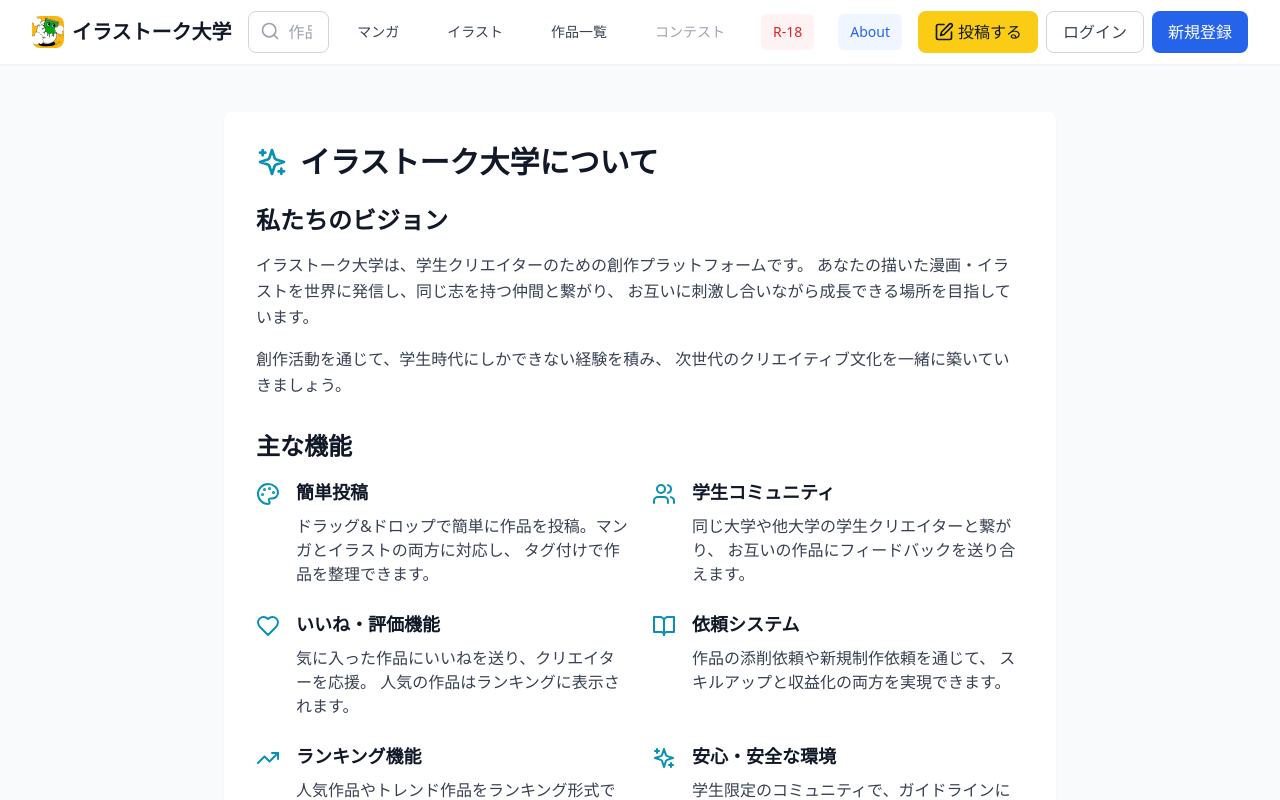
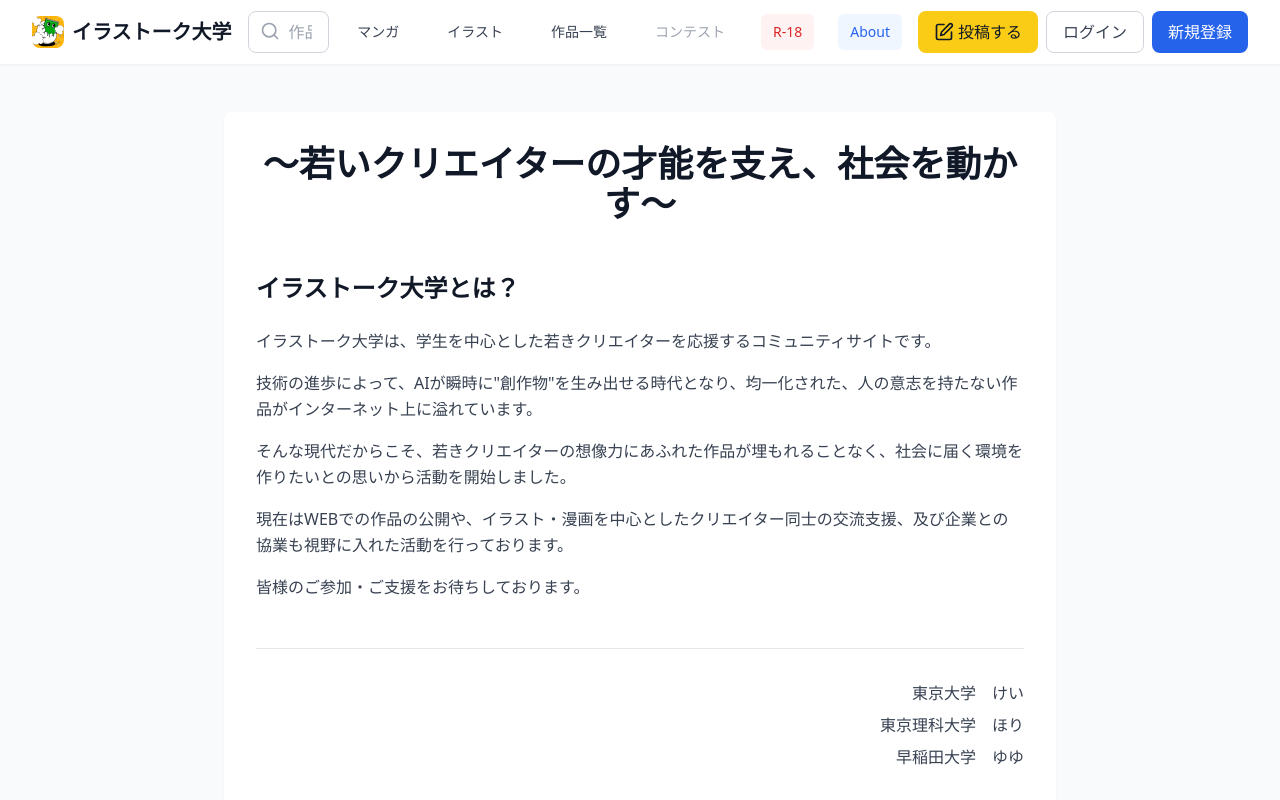
Before and after one commit to Tatsuki-Kurosawa/lumilumi2, a React (Vite) app: page /about in a window 1280 px wide. Shown: the top 800 px of the page. Built offline with nearby package versions, Linux system fonts and the light colour scheme; no server answers.

Commit message:
about内容変更

```diff
--- a/src/pages/AboutPage.tsx
+++ b/src/pages/AboutPage.tsx
@@ -7,6 +7,47 @@ const AboutPage: React.FC = () => {
     <div className="min-h-screen bg-gray-50 py-12">
       <div className="max-w-4xl mx-auto px-4 sm:px-6 lg:px-8">
         <div className="bg-white rounded-lg shadow-sm p-8">
+          {/* 新しい内容 */}
+          <div className="prose max-w-none">
+            {/* タイトル */}
+            <h1 className="text-4xl font-bold text-gray-900 text-center mb-12">
+              ～若いクリエイターの才能を支え、社会を動かす～
+            </h1>
+
+            {/* イラストーク大学とは？ */}
+            <section className="mb-8">
+              <h2 className="text-2xl font-semibold text-gray-900 mb-6">イラストーク大学とは？</h2>
+              <div className="text-gray-700 leading-relaxed space-y-4">
+                <p>
+                  イラストーク大学は、学生を中心とした若きクリエイターを応援するコミュニティサイトです。
+                </p>
+                <p>
+                  技術の進歩によって、AIが瞬時に"創作物"を生み出せる時代となり、均一化された、人の意志を持たない作品がインターネット上に溢れています。
+                </p>
+                <p>
+                  そんな現代だからこそ、若きクリエイターの想像力にあふれた作品が埋もれることなく、社会に届く環境を作りたいとの思いから活動を開始しました。
+                </p>
+                <p>
+                  現在はWEBでの作品の公開や、イラスト・漫画を中心としたクリエイター同士の交流支援、及び企業との協業も視野に入れた活動を行っております。
+                </p>
+                <p className="mt-6">
+                  皆様のご参加・ご支援をお待ちしております。
+                </p>
+              </div>
+            </section>
+
+            {/* 署名 */}
+            <section className="mt-12 pt-8 border-t border-gray-200">
+              <div className="text-gray-700 space-y-2 text-right">
+                <p>東京大学　けい</p>
+                <p>東京理科大学　ほり</p>
+                <p>早稲田大学　ゆゆ</p>
+              </div>
+            </section>
+          </div>
+
+          {/* 元の内容（コメントアウト） */}
+          {/*
           <div className="flex items-center mb-6">
             <Sparkles className="h-8 w-8 text-cyan-600 mr-3" />
             <h1 className="text-3xl font-bold text-gray-900">イラストーク大学について</h1>
@@ -139,6 +180,7 @@ const AboutPage: React.FC = () => {
               </p>
             </section>
           </div>
+          */}
 
           <div className="mt-8 pt-8 border-t border-gray-200">
             <Link
```
